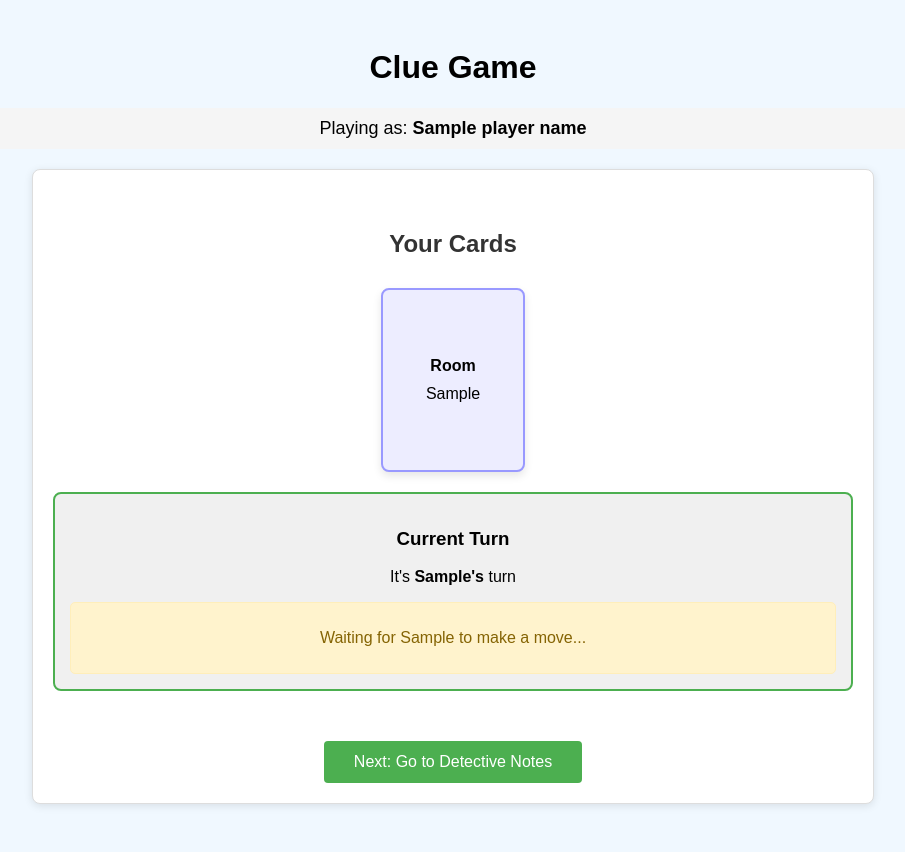
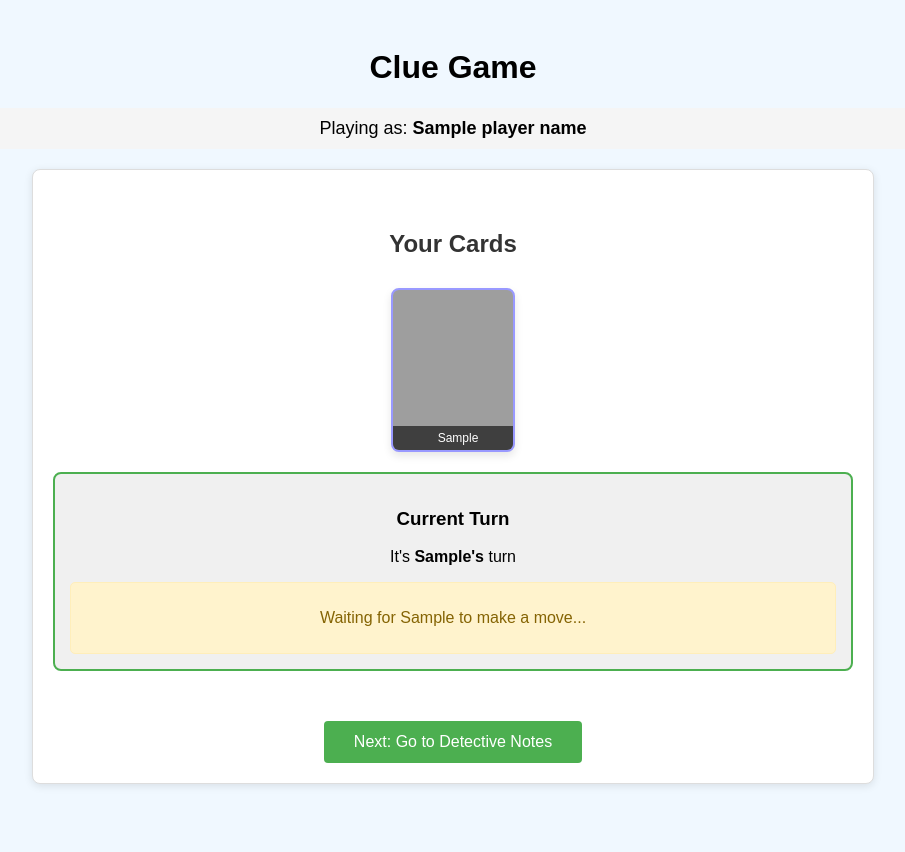
Before and after one commit to RyanPeters785/ClueGame, a Node server app: template views/game.ejs in a window 1280 px wide. Shown: the whole page, without its empty margins (187-1092 px from the left). After the commit the page ends 786 px from the top, so only its background shows below. Run offline with Node 20, Linux system fonts and the light colour scheme; the template is opened without the code that fills it: most values are stand-ins (such as "Sample title", 1, 10 or a date in 2020); grey boxes are pictures that could not be loaded.

Commit message:
fix image usage for cards

```diff
--- a/server.js
+++ b/server.js
@@ -24,7 +24,7 @@
     saveUninitialized: true
 }));
 
-app.use(express.static(path.join(__dirname, 'public'))); // tells app (express) to serve static files (images, CSS, JS) from folder named 'piblic'
+app.use(express.static(path.join(__dirname, 'public'))); // tells app (express) to serve static files (images, CSS, JS) from folder named 'public'
 
 // Middleware for parsing the request body
 app.use(express.urlencoded({ extended: true })); // parse HTML form data
--- a/views/game.ejs
+++ b/views/game.ejs
@@ -51,30 +51,43 @@
         .card:hover {
             transform: translateY(-5px);
         }
-        .suspect-card {
-            border-color: #ff9999;
-            background-color: #fff;
+        .card.card-image::before {
+            content: "";
+            display: block;
+            padding-top: 100%; /* Forces a square area as placeholder */
         }
-        .card.suspect-card-image {
+        .card-image {
             background-size: cover;
             background-position: center;
             padding: 0; /* Remove padding to let image fill the entire card */
-            border-color: #ff9999;
             overflow: hidden; /* Prevent image from spilling outside border */
             background-repeat: no-repeat; /* Ensure image doesn't repeat */
-            /* Keep the same dimensions as other cards for consistency */
+            position: relative; /* For positioning the card label */
+        }
+        .suspect-card {
+            border-color: #ff9999;
         }
         .weapon-card {
-            background-color: #edffed;
             border-color: #99ff99;
         }
         .room-card {
-            background-color: #ededff;
             border-color: #9999ff;
         }
         .card-title {
             font-weight: bold;
             margin-bottom: 10px;
+        }
+        .card-label {
+            position: absolute;
+            bottom: 0;
+            left: 0;
+            right: 0;
+            width: 100%;
+            background-color: rgba(0, 0, 0, 0.6);
+            color: white;
+            padding: 5px;
+            font-size: 12px;
+            text-align: center;
         }
         h2 {
             color: #333;
@@ -191,25 +204,18 @@
               let cardType = 'room-card';
               let isSuspect = ["Colonel Mustard", "Professor Plum", "Mr. Green", "Mrs. Peacock", "Miss Scarlet", "Mrs. White"].includes(card);
               let isWeapon = ["Candlestick", "Knife", "Lead Pipe", "Revolver", "Rope", "Wrench"].includes(card);
+
               if (isSuspect) cardType = 'suspect-card';
               else if (isWeapon) cardType = 'weapon-card';
 
-              if (cardType === 'suspect-card') { %>
-                <% const imageUrl = '/images/cards/' + encodeURIComponent(card) + '.png'; %>
-                <div class="card <%= cardType %> suspect-card-image" style="background-image: url('<%= imageUrl %>');">
-                </div>
-              <% } else { %>
-                <div class="card <%= cardType %>">
-                  <div class="card-title">
-                    <%= cardType === 'weapon-card' ? 'Weapon' : 'Room' %>
-                  </div>
-                  <%= card %>
-                </div>
-              <% }
-            }); %>
+              // Get image URL for the card based on its name
+              const imageUrl = '/cards/' + encodeURIComponent(card) + '.png';
+            %>
+              <div class="card <%= cardType %> card-image" style="background-image: url('<%= imageUrl %>');">
+                <div class="card-label"><%= card %></div>
+              </div>
+            <% }); %>
         </div>
-
-
 
         <div class="current-turn">
             <h3>Current Turn</h3>
@@ -283,6 +289,30 @@
     </div>
     <script>
         document.addEventListener('DOMContentLoaded', function() {
+            // Add event listener to handle image loading errors
+            document.querySelectorAll('.card-image').forEach(card => {
+                const backgroundImg = card.style.backgroundImage;
+                const url = backgroundImg.slice(5, -2); // Extract URL from url('...') format
+
+                const img = new Image();
+                img.onerror = function() {
+                    console.log('Failed to load card image...')
+                    // If image fails to load, add a fallback style
+                    const cardType = card.classList.contains('suspect-card') ? 'Suspect' :
+                                    card.classList.contains('weapon-card') ? 'Weapon' : 'Room';
+                    const cardName = card.querySelector('.card-label').textContent;
+
+                    // Remove background image and reset styles
+                    card.style.backgroundImage = '';
+                    card.classList.remove('card-image');
+                    card.innerHTML = `
+                        <div class="card-title">${cardType}</div>
+                        ${cardName}
+                    `;
+                };
+                img.src = url;
+            });
+
             const suggestionForm = document.getElementById('suggestionForm');
             if (suggestionForm) {
                 suggestionForm.addEventListener('submit', function(event) {
```
Also changed, not shown: public/cards/Colonel Mustard.png (renamed from images/cards/Colonel Mustard.png), public/cards/Miss Scarlet.png (renamed from images/cards/Miss Scarlet.png), public/cards/Mr%20Green.png (renamed from images/cards/Mr. Green.png), public/cards/Mrs. Peacock.png (renamed from images/cards/Mrs. Peacock.png), public/cards/Mrs. White.png (renamed from images/cards/Mrs. White.png), public/cards/Professor Plum.png (renamed from images/cards/Professor Plum.png).
